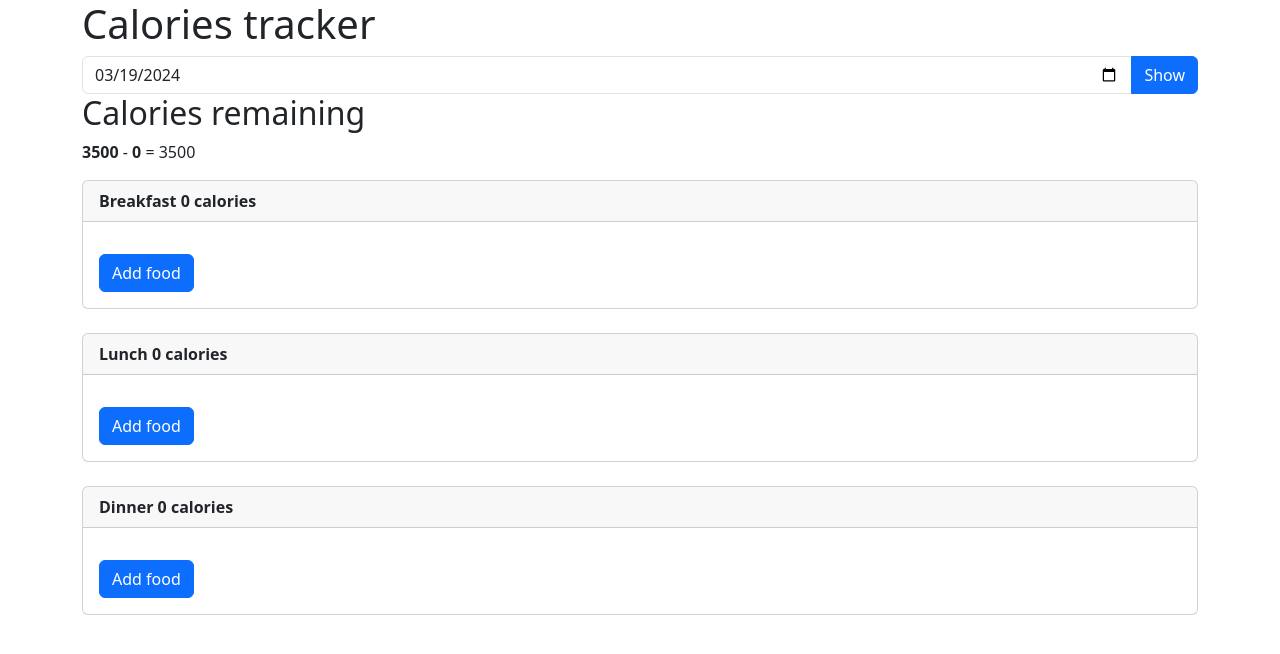
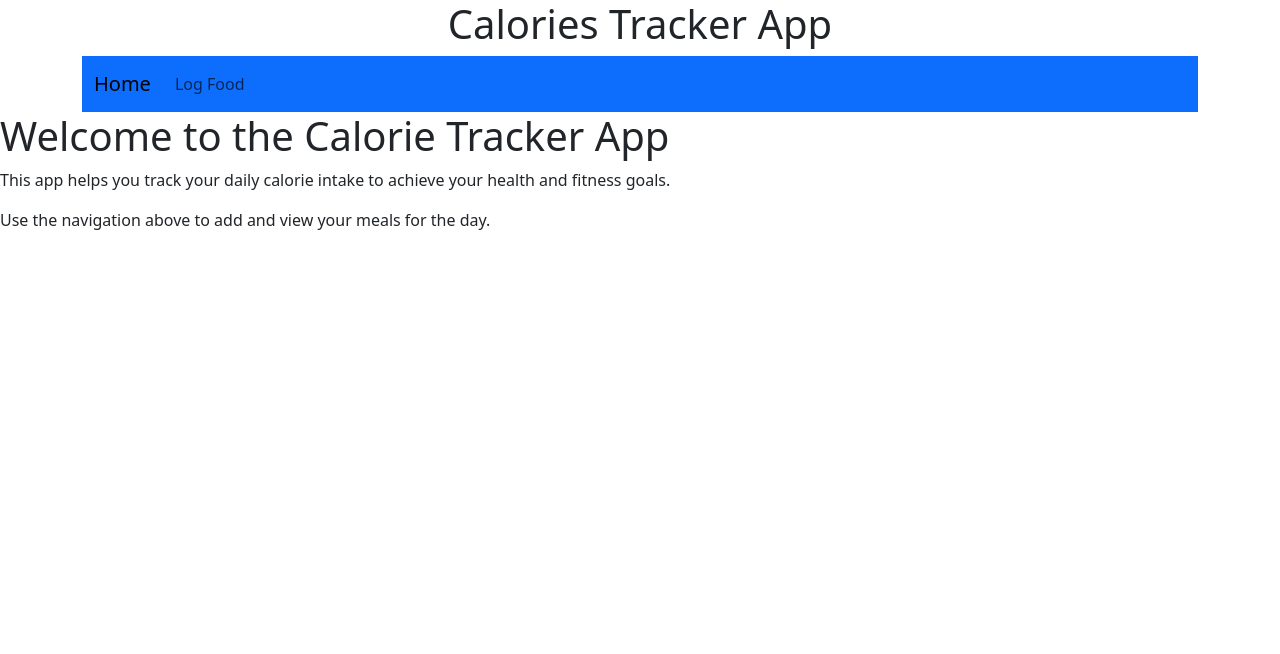
Before and after one commit to lucicaelena/calories_tracker, a Flask app: page / in a window 1280 px wide. Shown: the top 654 px of the page. Run offline with Flask 3, Linux system fonts and the light colour scheme; some libraries are stand-ins or nearby versions.

Commit message:
add navbar,welcome

```diff
--- a/app.py
+++ b/app.py
@@ -1,9 +1,9 @@
 # Import all the flask related functions
-from flask import Flask, render_template, request
+from flask import Flask, render_template, request,redirect
 # Import the database object which is initialized in the models module
 from models import db, Food
 from datetime import date
-
+from datetime import datetime
 # Initialize a Flask object on which we can write routes
 app = Flask(__name__)
 
@@ -12,9 +12,12 @@ app.config["SQLALCHEMY_DATABASE_URI"] = "sqlite:///calories.db"
 
 # We initialize the database connection
 db.init_app(app)
+@app.route("/")
+def welcome():
+    return render_template("welcome.html")
 
 
-@app.route("/")
+@app.route("/log_food")
 def home():
     day = request.args.get('day')
 
@@ -61,9 +64,26 @@ def home():
 
 @app.route("/add_food/", methods=["GET", "POST"])
 def add_food():
+    date_obj = datetime.now().date()
+    if request.method == 'GET':
+        return render_template('add_food.html')
+    elif request.method == 'POST':
+        food = Food(
+            name=request.form['name'],
+            meal=request.form['meal'],
+            calories=request.form['calories'],
+            carbs=request.form['carbs'],
+            proteins=request.form['proteins'],
+            fat=request.form['fat'],
+            date=date_obj
 
-    return render_template("add_food.html")
+        )
+        print(request.form['name'],)
+        print(request.form['meal'])
+        db.session.add(food)
+        db.session.commit()
+        return redirect('/')
 
 
 if __name__ == '__main__':
-    app.run()
+    app.run(debug=True)
--- a/templates/add_food.html
+++ b/templates/add_food.html
@@ -6,6 +6,7 @@
     <link href="https://cdn.jsdelivr.net/npm/bootstrap@5.3.3/dist/css/bootstrap.min.css" rel="stylesheet" integrity="sha384-QWTKZyjpPEjISv5WaRU9OFeRpok6YctnYmDr5pNlyT2bRjXh0JMhjY6hW+ALEwIH" crossorigin="anonymous">
 </head>
 <body>
+
     <div class="container">
         <form  action="/add_food/" method="POST" >
 
--- a/templates/hello.html
+++ b/templates/hello.html
@@ -6,6 +6,7 @@
     <link href="https://cdn.jsdelivr.net/npm/bootstrap@5.3.3/dist/css/bootstrap.min.css" rel="stylesheet" integrity="sha384-QWTKZyjpPEjISv5WaRU9OFeRpok6YctnYmDr5pNlyT2bRjXh0JMhjY6hW+ALEwIH" crossorigin="anonymous">
 </head>
 <body>
+     {% include 'navbar.html' %}
     <!-- Bootstrap container for css styling -->
     <div class="container">
         <!-- Page title with h1 -->
@@ -47,7 +48,7 @@
             </div>
             <div class="card-body">
                 <ol>
-                {% for food in launch_food %}
+                {% for food in lunch_food %}
                 <li>{{ food.name }} {{ food.calories }}</li>
                 {% endfor %}
                 </ol>
--- /dev/null
+++ b/templates/navbar.html
@@ -0,0 +1,35 @@
+<!DOCTYPE html>
+<html lang="en">
+<head>
+    <meta charset="UTF-8">
+     <meta charset="utf-8">
+    <meta name="viewport" content="width=device-width, initial-scale=1">
+    <title>Spending App</title>
+    <link href="https://cdn.jsdelivr.net/npm/bootstrap@5.3.3/dist/css/bootstrap.min.css" rel="stylesheet" integrity="sha384-QWTKZyjpPEjISv5WaRU9OFeRpok6YctnYmDr5pNlyT2bRjXh0JMhjY6hW+ALEwIH" crossorigin="anonymous">
+
+</head>
+<body>
+    <h1 class="text-center" >Calories Tracker App</h1>
+<div class="container">
+ <nav class="navbar navbar-expand-lg navbar-light bg-primary mx-auto " >
+  <div class="container-fluid" >
+    <a class="navbar-brand" href="/">Home</a>
+    <button class="navbar-toggler" type="button" data-bs-toggle="collapse" data-bs-target="#navbarNav" aria-controls="navbarNav" aria-expanded="false" aria-label="Toggle navigation">
+      <span class="navbar-toggler-icon"></span>
+    </button>
+    <div class="collapse navbar-collapse" id="navbarNav">
+      <ul class="navbar-nav">
+
+        <li class="nav-item">
+          <a class="nav-link" href="/log_food">Log Food</a>
+        </li>
+      </ul>
+    </div>
+  </div>
+ </nav>
+</div>
+
+<script src="https://cdn.jsdelivr.net/npm/@popperjs/core@2.10.0/dist/umd/popper.min.js"></script>
+<script src="https://stackpath.bootstrapcdn.com/bootstrap/5.0.0/js/bootstrap.min.js"></script>
+</body>
+</html>
--- /dev/null
+++ b/templates/welcome.html
@@ -0,0 +1,13 @@
+<!DOCTYPE html>
+<html lang="en">
+<head>
+    <meta charset="UTF-8">
+    <title>Calories Tracker App</title>
+</head>
+<body>
+   {% include "navbar.html" %}
+   <h1>Welcome to the Calorie Tracker App</h1>
+    <p>This app helps you track your daily calorie intake to achieve your health and fitness goals.</p>
+    <p>Use the navigation above to add and view your meals for the day.</p>
+</body>
+</html>
```
